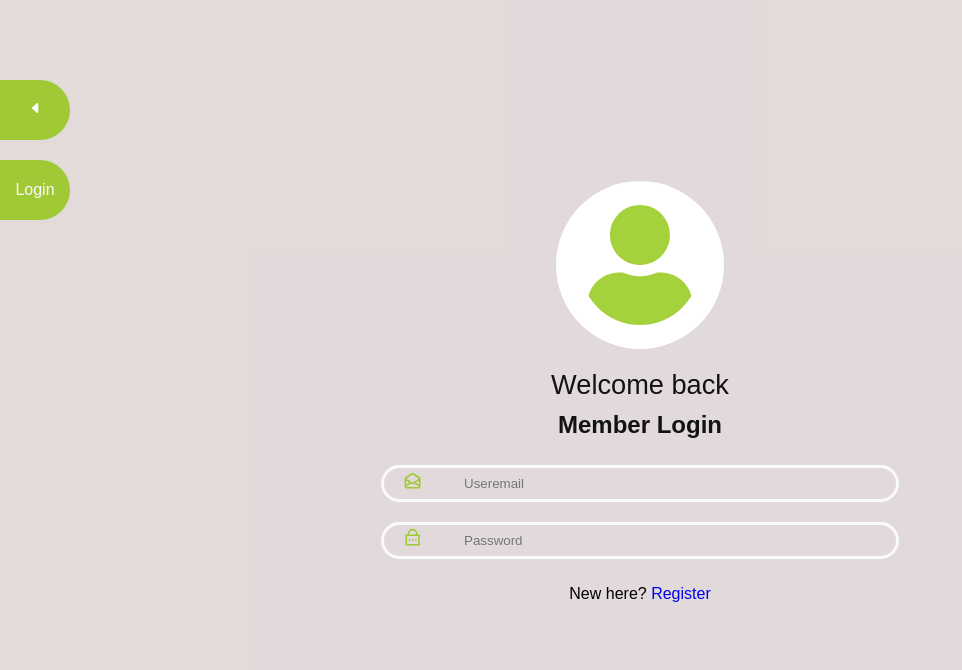
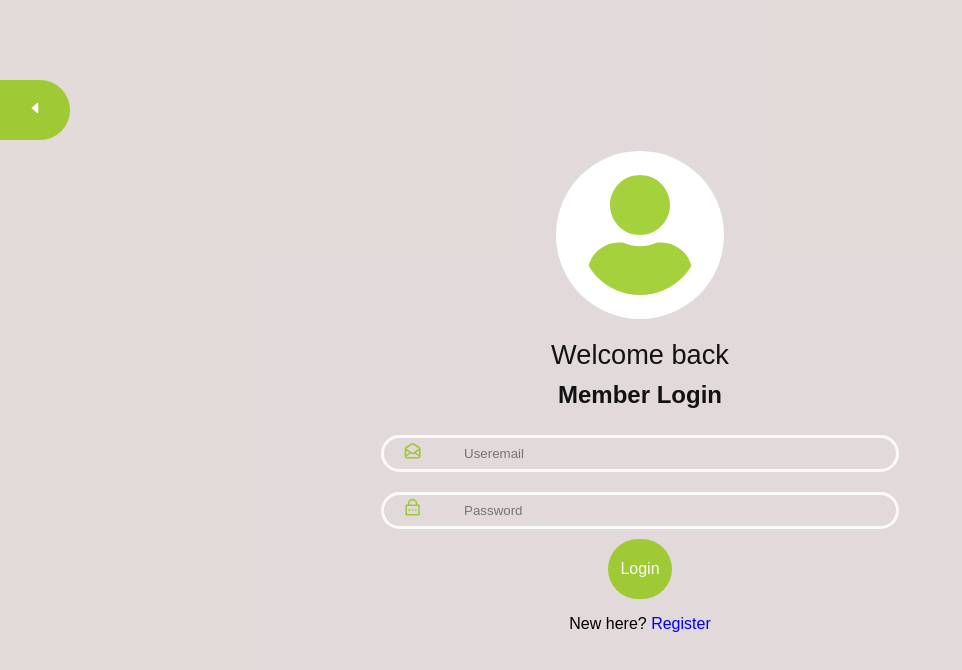
Before and after one commit to Wahaj-Ali/homely-frontend, a React (Create React App) app: page /login in a window 1280 px wide. Shown: the top 670 px of the page, without its empty margins (0-962 px from the left). Built offline with nearby package versions, Linux system fonts and the light colour scheme.

Commit message:
Update Login.scss
Change the position of the login button.

```diff
--- a/src/components/auth/Login.scss
+++ b/src/components/auth/Login.scss
@@ -85,7 +85,10 @@
     }
 
     .login-btn {
-      top: 20%;
+      position: inherit;
+      border-top-left-radius: 50px;
+      border-bottom-left-radius: 50px;
+      width: 4rem;
     }
   }
 
```
